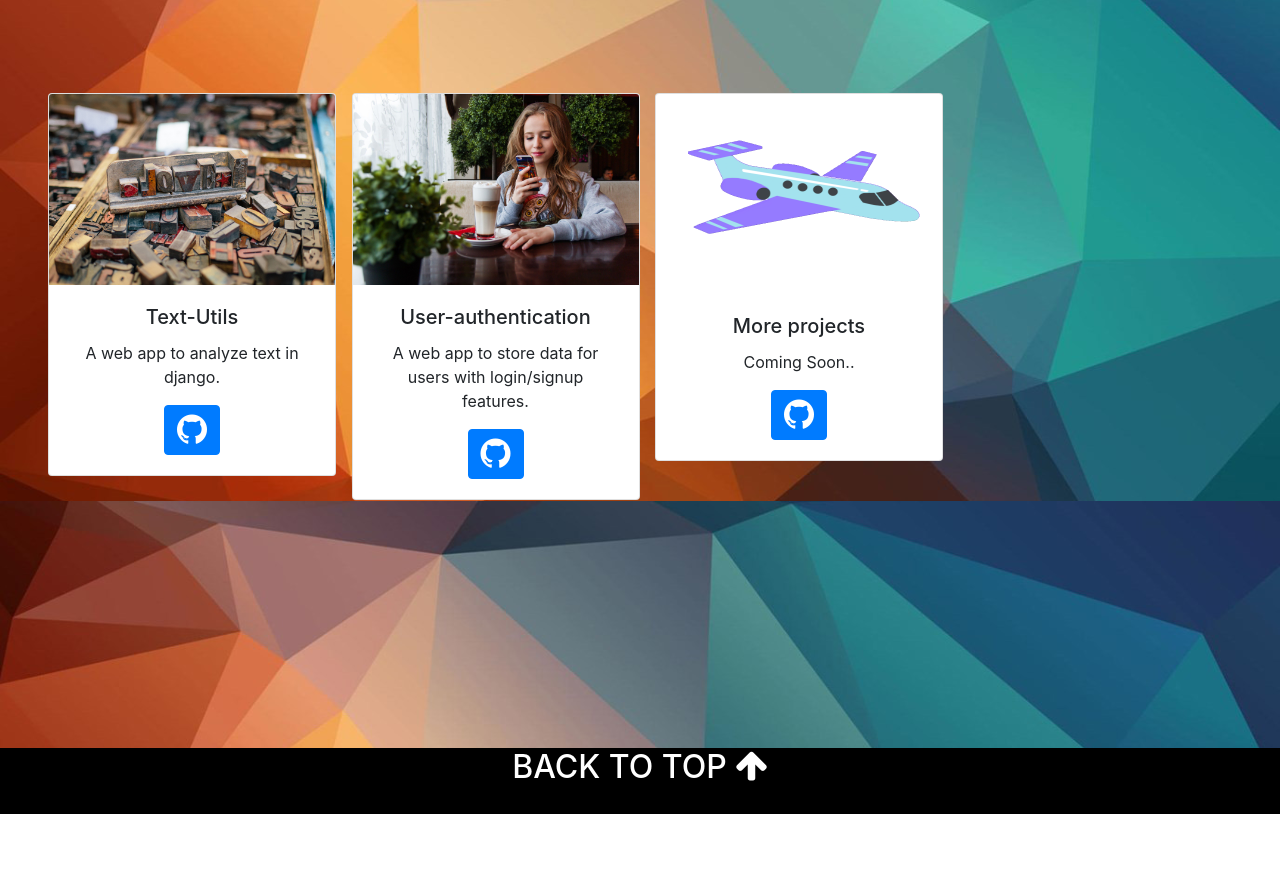
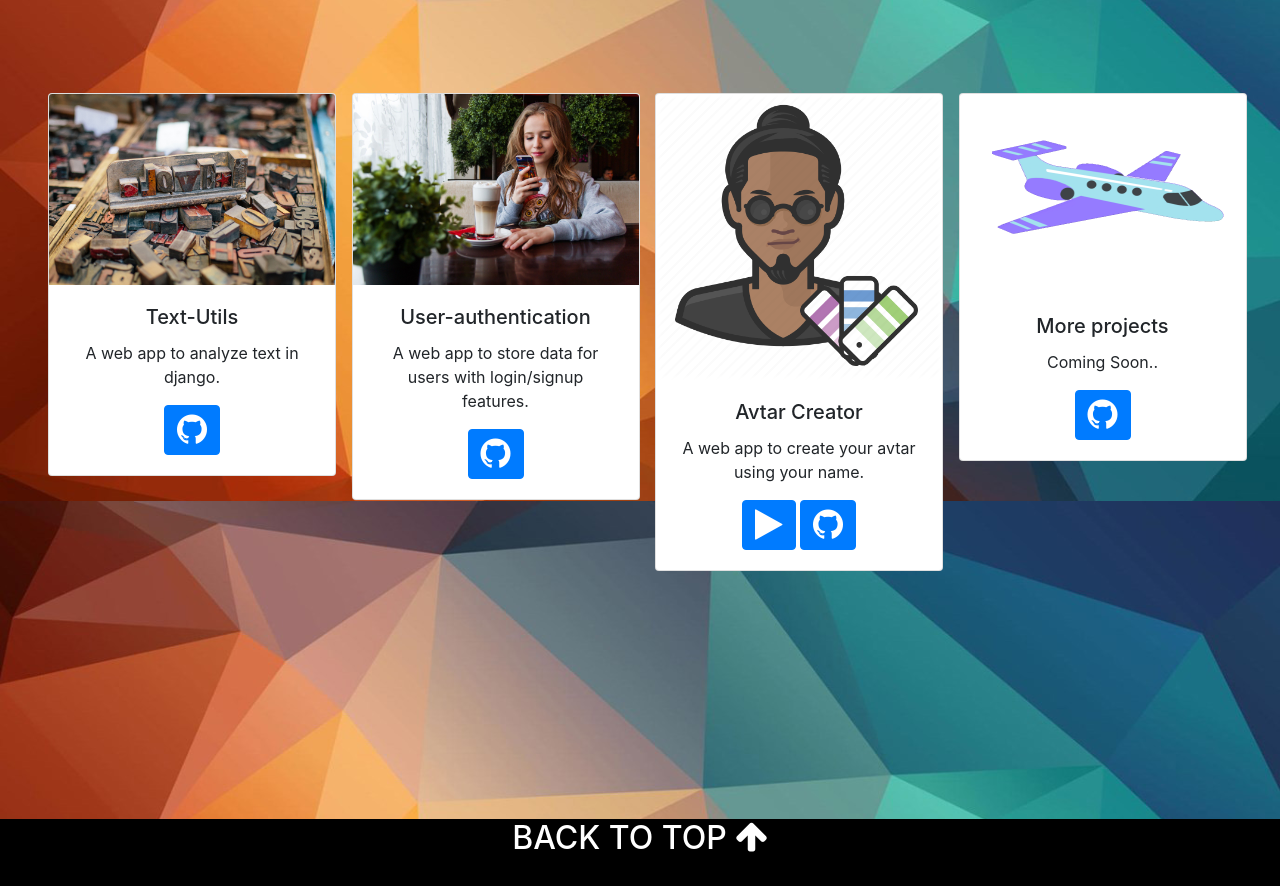
Before and after one commit to rishabh-stack/rishabh-stack.github.io, a plain HTML site: page project.html in a window 1280 px wide. Shown: the part 1175-2061 px from the top of the page. Before the commit the page ends 1989 px from the top, so only its background shows below. Drawn offline with nearby package versions, Linux system fonts and the light colour scheme.

Commit message:
avtar add

```diff
--- a/project.html
+++ b/project.html
@@ -243,6 +243,17 @@ SSSssshhhhh!! The code starts below -->
                 </div>
                 <div class="col-md-3 ">
                     <div class="card" style="width: 18rem;">
+                        <img src="projects/avtar.png" class="card-img-top" alt="...">
+                        <div class="card-body">
+                            <h5 class="card-title">Avtar Creator</h5>
+                            <p class="card-text">A web app to create your avtar using your name.</p>
+                            <a href="https://rishabh-stack.github.io/shiny-octo-dollop/" class="btn btn-primary" title="Know Your Avtar"><i class="fa fa-play "style="font-size:35px;"></i></a>
+                            <a href="https://github.com/rishabh-stack/shiny-octo-dollop" class="btn btn-primary"><i class="fa fa-github "style="font-size:35px;"></i></a>
+                        </div>
+                    </div>
+                </div>
+                <div class="col-md-3 ">
+                    <div class="card" style="width: 18rem;">
                         <img src="plane.gif" height="200px" class="card-img-top" alt="...">
                         <div class="card-body">
                             <h5 class="card-title">More projects</h5>
```
Also changed, not shown: projects/avtar.png (added).
